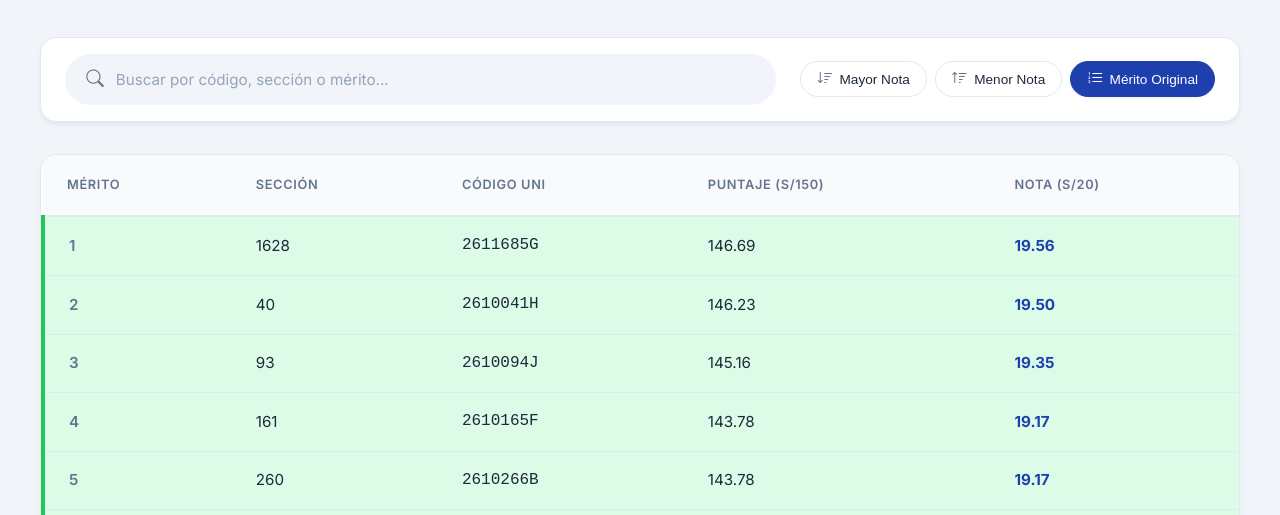
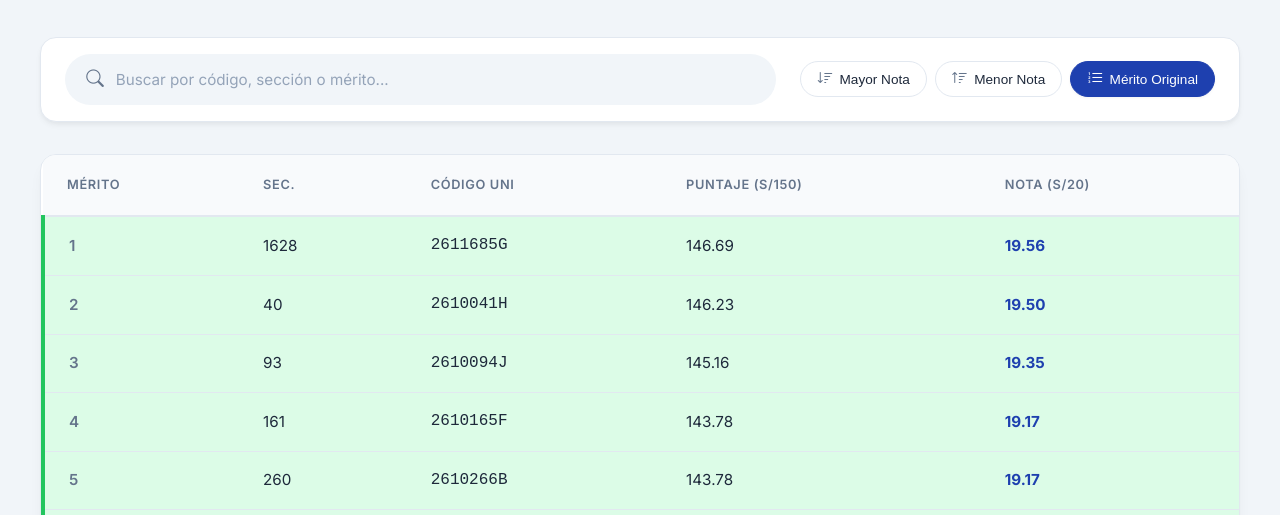
Before and after one commit to sebashulla/CEPRE-UNI-RESULTADOS, a plain HTML site: page index.html in a window 1280 px wide. Shown: the part 285-800 px from the top of the page. Drawn offline with nearby package versions, Linux system fonts and the light colour scheme.

Commit message:
Update index.html

```diff
--- a/index.html
+++ b/index.html
@@ -458,7 +458,7 @@
             <thead>
                 <tr>
                     <th>Mérito</th>
-                    <th>Sección</th>
+                    <th>Sec.</th>
                     <th>Código UNI</th>
                     <th>Puntaje (S/150)</th>
                     <th>Nota (S/20)</th>
```
